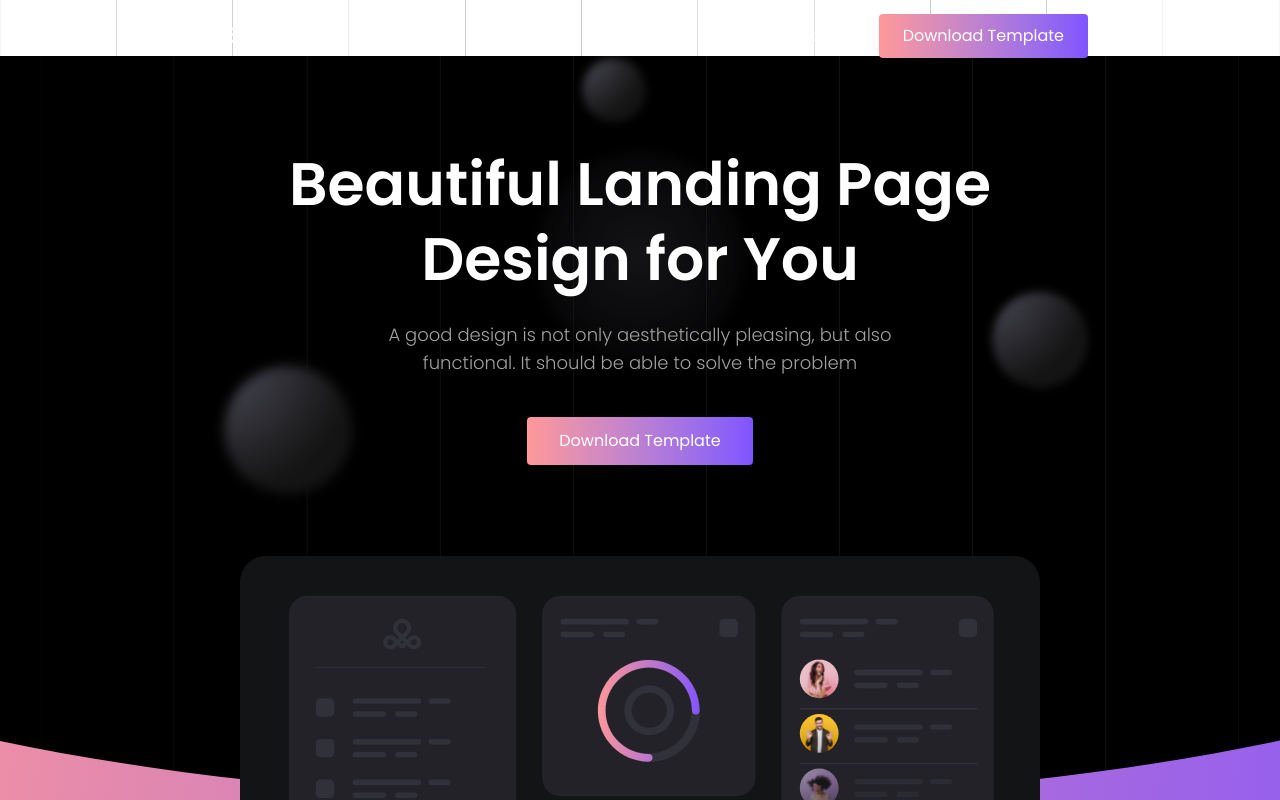
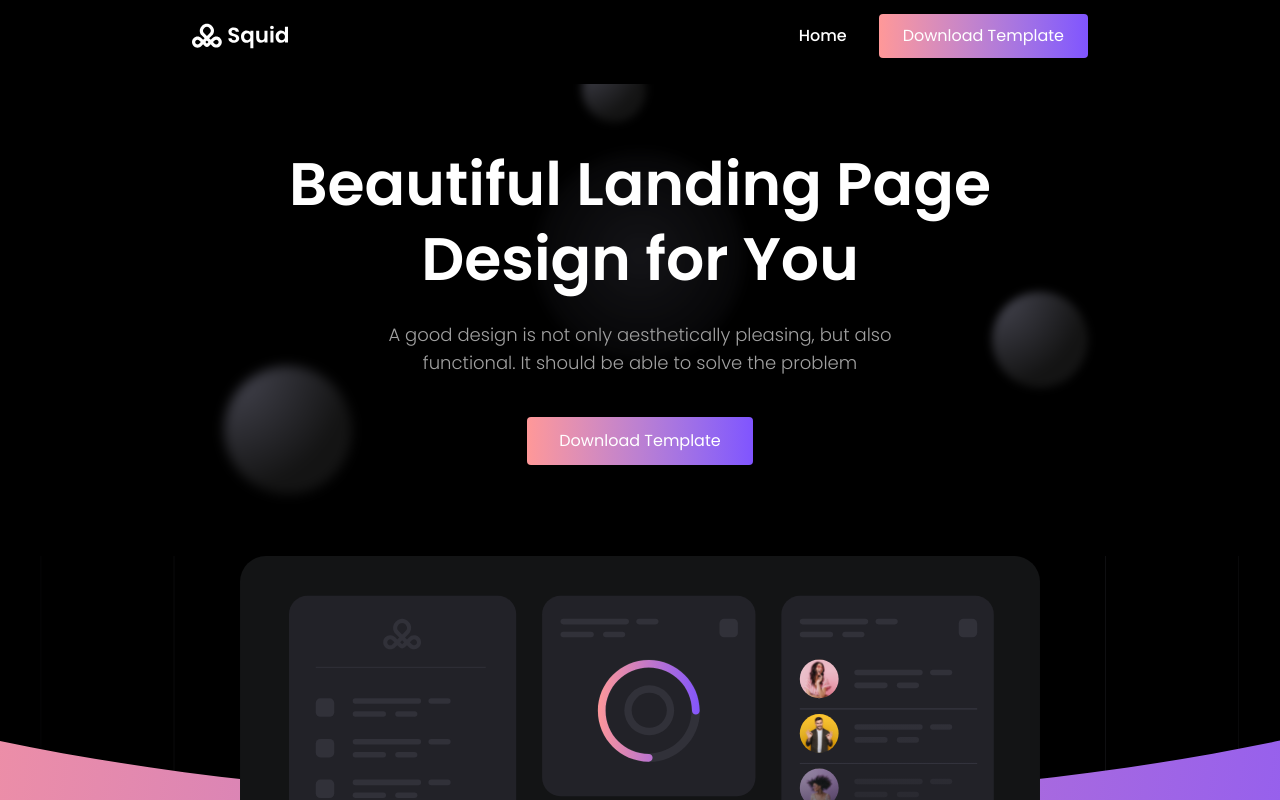
Before and after one commit to Bakry2002/coldwell-task, a Next.js app: page / in a window 1280 px wide. Shown: the top 800 px of the page. Built offline with nearby package versions, Linux system fonts and the light colour scheme.

Commit message:
refactor: add background color to ContentWrapper for improved visual contrast

```diff
--- a/src/components/global/content-wrapper.tsx
+++ b/src/components/global/content-wrapper.tsx
@@ -7,7 +7,7 @@ export const ContentWrapper = ({
 }) => {
   return (
     <div
-      className={`mx-auto container px-4 md:px-12 lg:px-24 xl:px-48 ${className}`}
+      className={`mx-auto container px-4 md:px-12 bg-black lg:px-24 xl:px-48 ${className}`}
     >
       {children}
     </div>
```
